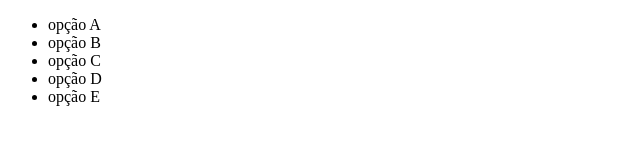
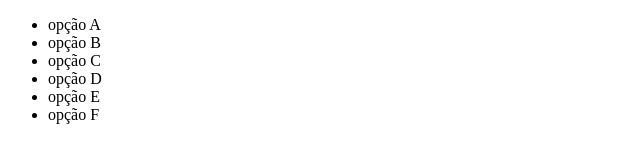
Before and after one commit to jvitordiniz/curso-git, a plain HTML site: page index.html in a window 1280 px wide. Shown: the full height of the page, 0-640 px from the left. Drawn offline with Linux system fonts and the light colour scheme.

Commit message:
Adicionando opção 'F'

```diff
--- a/index.html
+++ b/index.html
@@ -11,6 +11,7 @@
         <li>opção C</li>
         <li>opção D</li>
         <li>opção E</li>
+        <li>opção F</li>
     </ul>
 </body>
 </html>
```
